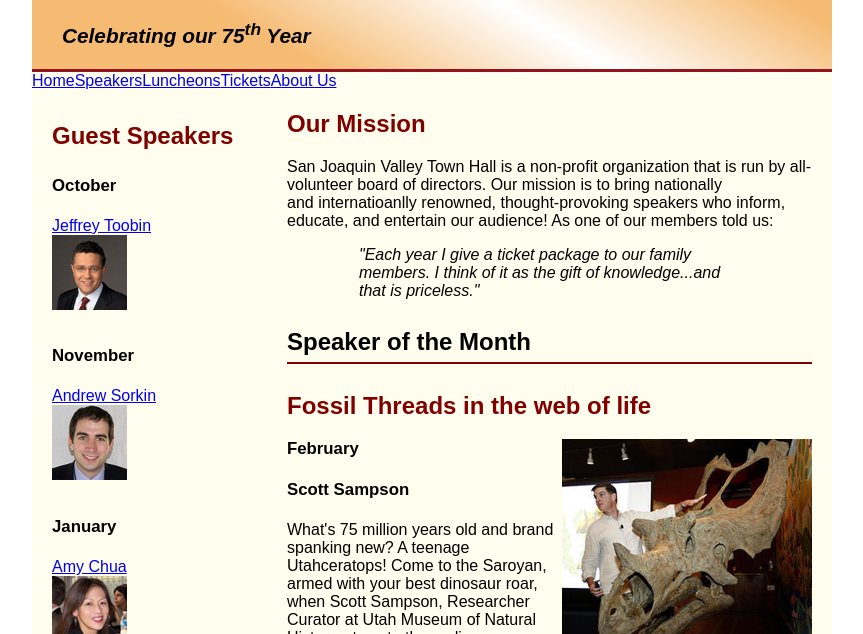
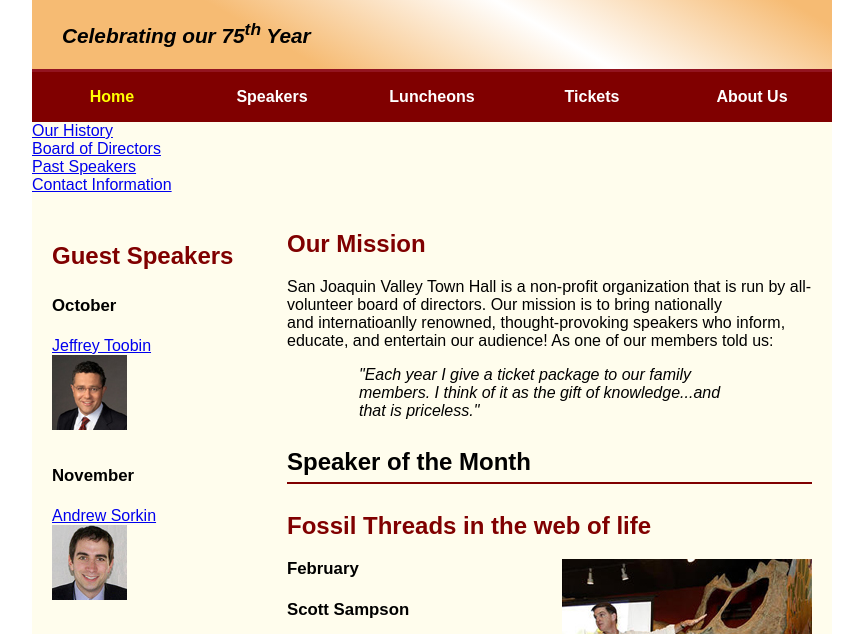
Before and after one commit to morganhah99/A13, a plain HTML site: page town_hall/index.html in a window 1280 px wide. Shown: the part 142-776 px from the top of the page, without its empty margins (208-1071 px from the left). Drawn offline with Linux system fonts and the light colour scheme.

Commit message:
3rd commit

```diff
--- a/town_hall/index.html
+++ b/town_hall/index.html
@@ -1,5 +1,4 @@
 <!DOCTYPE html>
-
 <html lang="en">
 	<head>
 		<meta charset="utf-8">
@@ -17,10 +16,16 @@
 		<ul id = "nav_menu">
 			<div>
 			<li id ="list"><a href = "index.html" id = "current">Home</a></li>
-			<li id ="list"><a href = "index.html" id = "current">Speakers</a></li>
-			<li id ="list"><a href = "index.html" id = "current">Luncheons</a></li>
-			<li id ="list"><a href = "index.html" id = "current">Tickets</a></li>
-			<li id ="list"><a href = "index.html" id = "current">About Us</a></li>
+			<li id ="list"><a href = "index.html" id = "link">Speakers</a></li>
+			<li id ="list"><a href = "index.html" id = "link">Luncheons</a></li>
+			<li id ="list"><a href = "index.html" id = "link">Tickets</a></li>
+			<ul id = "nav_menu"><li id ="list"><a href = "index.html" id = "link">About Us</a></li>
+				<li><a href = "index.html">Our History</a></li>
+				<li><a href = "index.html">Board of Directors</a></li>
+				<li><a href = "index.html">Past Speakers</a></li>
+				<li><a href = "index.html">Contact Information</a></li>
+			</ul>
+		</ul>
 			</div>
 		<main>
 
--- a/town_hall/styles/main.css
+++ b/town_hall/styles/main.css
@@ -141,13 +141,40 @@ a:focus{
 	list-style: none;
 	margin: 0;
 	padding: 0;
+	position: relative;
+}
+#nav_menu ul{
+	position: relative;
+	list-style: none;
+	margin: 0;
+	padding: 0;
+}
+#nav_menu ul ul{
+	display: none;
+	position: absolute;
+	top: 100%;
+}
+#nav_menu ul li:hover > ul{
+	display: block;
+}
+#nav_menu ul ul li{
+	float: none;
 }
 #list{
 	float: left;
+ 	width: 160px;
+        text-align: center;
+        padding-top: 1em;
+        padding-bottom: 1em;
+	background-color: #800000;
+}
+#link{
+	text-decoration: none;
+	color: white;
+	font-weight: bold;
 }
 #current{
-	width: 160px;
-	text-align: center;
-	padding-top: 1em;
-	padding-bottom: 1em;
+	color: yellow;
+	text-decoration: none;
+	font-weight: bold;
 }
```
